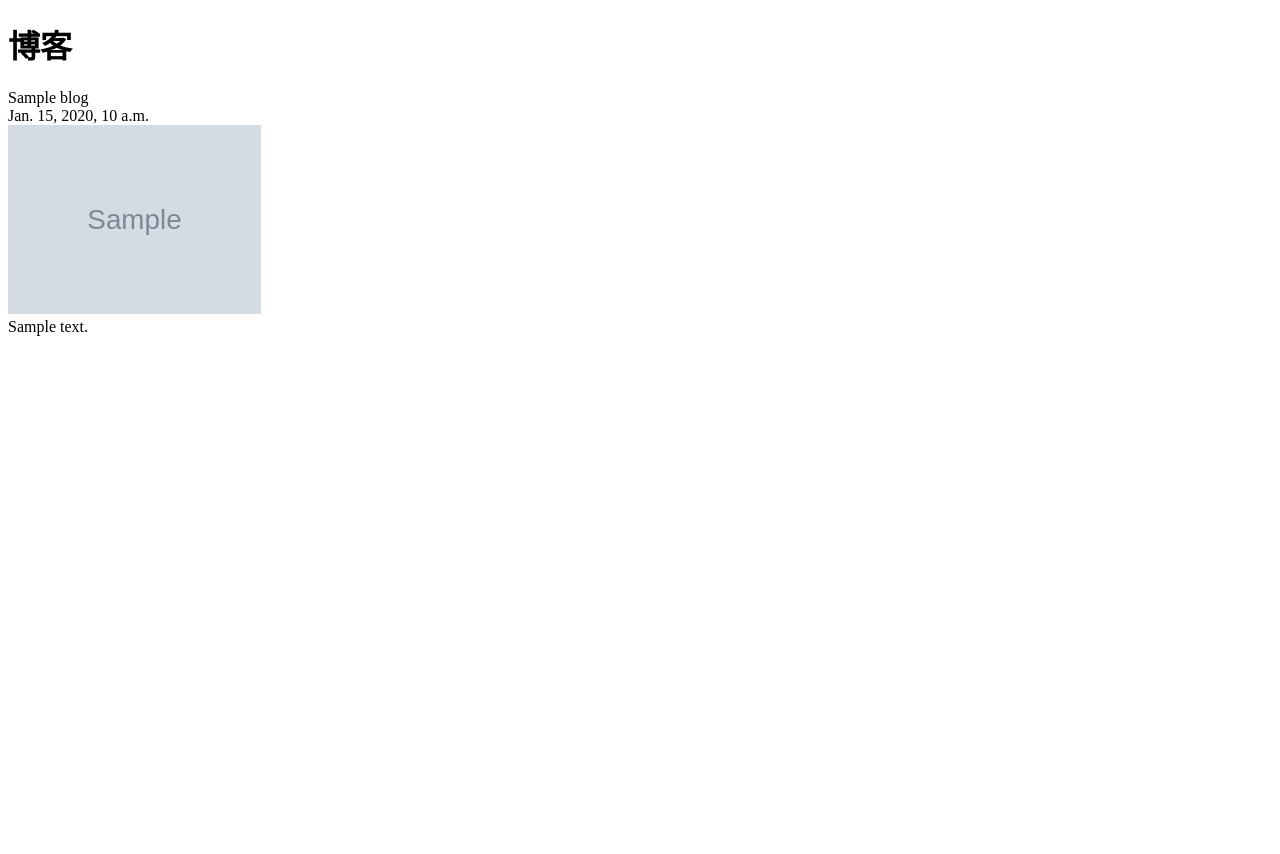
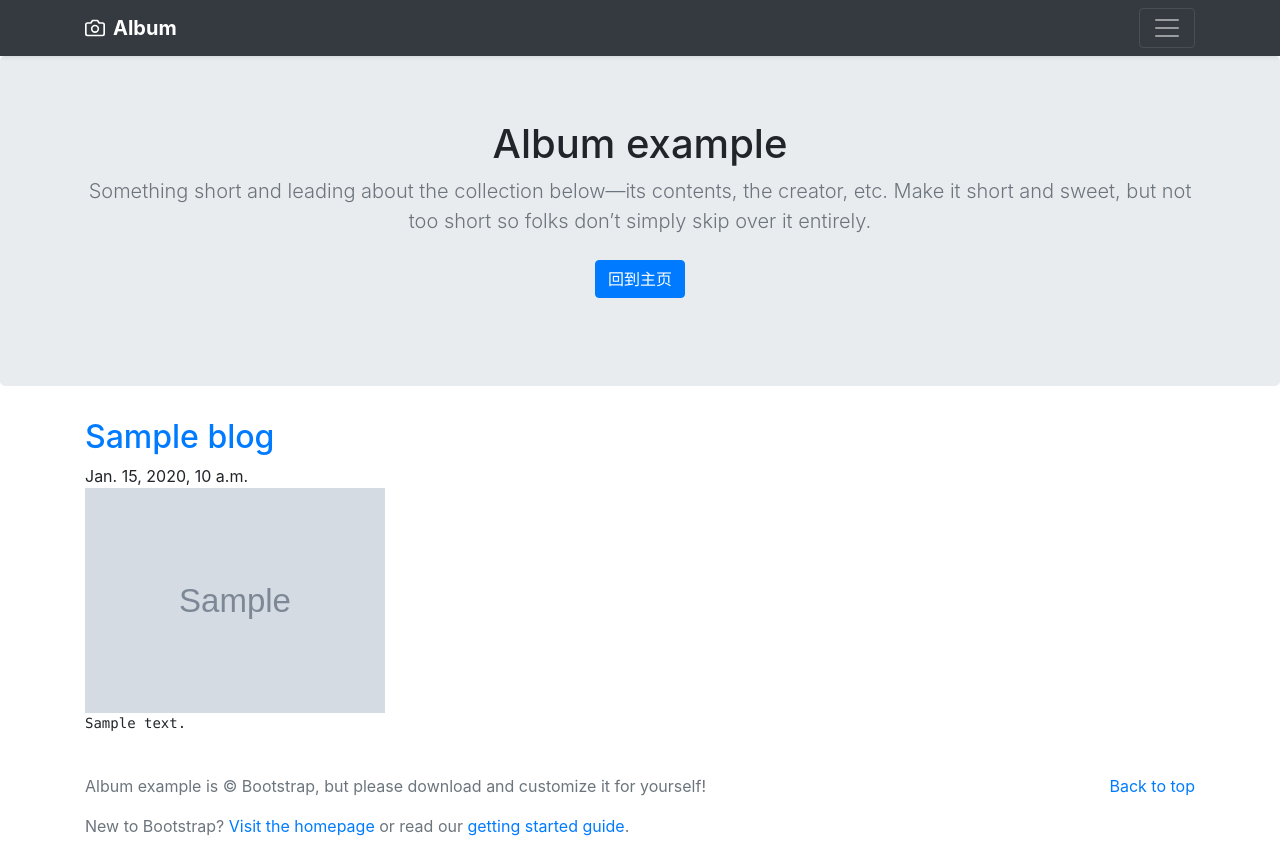
Before and after one commit to Andy-3501-2018/Web_developer, a Django app: template blog/templates/blog.html in a window 1280 px wide. Before the commit the page ends 336 px from the top, so only its background shows below. Run offline with Django 3.2, Linux system fonts and the light colour scheme; the template is opened without the code that fills it: most values are stand-ins (such as "Sample title", 1, 10 or a date in 2020); grey boxes marked "Sample" are stand-in pictures; some libraries are stand-ins or nearby versions.

Commit message:
美化界面

```diff
--- a/blog/templates/blog.html
+++ b/blog/templates/blog.html
@@ -1,23 +1,137 @@
+<!--<!DOCTYPE html>-->
+<!--<html lang="en">-->
+<!--<head>-->
+    <!--<meta charset="UTF-8">-->
+    <!--<title>博客</title>-->
+<!--</head>-->
+<!--<body>-->
+<!--<h1>博客</h1>-->
+<!--{% for blog in blogs.all %}-->
+
+<!--{{blog.title}}-->
+<!--<br>-->
+<!--{{blog.date}}-->
+<!--<br>-->
+<!--<img src="{{blog.image.url}}" width="20%">-->
+<!--<br>-->
+<!--{{blog.text}}-->
+<!--<br>-->
+<!--{% endfor %}-->
+
+
+<!--</body>-->
+<!--</html>-->
+
 <!DOCTYPE html>
+
+
 <html lang="en">
+    <style type="text/css">
+        pre{
+        white-space:pre-wrap;
+        word-wrap:break-word;
+        }
+
+    </style>
+
   <head>
-    <meta charset="UTF-8">
-    <title>博客</title>
+    <meta charset="utf-8">
+    <meta name="viewport" content="width=device-width, initial-scale=1, shrink-to-fit=no">
+    <meta name="description" content="">
+    <meta name="author" content="Mark Otto, Jacob Thornton, and Bootstrap contributors">
+    <meta name="generator" content="Jekyll v3.8.5">
+    <title>我的博客</title>
+
+    <!-- Bootstrap core CSS -->
+<link rel="stylesheet" href="https://stackpath.bootstrapcdn.com/bootstrap/4.2.1/css/bootstrap.min.css" integrity="sha384-GJzZqFGwb1QTTN6wy59ffF1BuGJpLSa9DkKMp0DgiMDm4iYMj70gZWKYbI706tWS" crossorigin="anonymous">
+
+
+    <style>
+      .bd-placeholder-img {
+        font-size: 1.125rem;
+        text-anchor: middle;
+      }
+
+      @media (min-width: 768px) {
+        .bd-placeholder-img-lg {
+          font-size: 3.5rem;
+        }
+      }
+    </style>
   </head>
   <body>
-<h1>博客</h1>
+    <header>
+  <div class="collapse bg-dark" id="navbarHeader">
+    <div class="container">
+      <div class="row">
+        <div class="col-sm-8 col-md-7 py-4">
+          <h4 class="text-white">About</h4>
+          <p class="text-muted">Add some information about the album below, the author, or any other background context. Make it a few sentences long so folks can pick up some informative tidbits. Then, link them off to some social networking sites or contact information.</p>
+        </div>
+        <div class="col-sm-4 offset-md-1 py-4">
+          <h4 class="text-white">Contact</h4>
+          <ul class="list-unstyled">
+            <li><a href="#" class="text-white">Follow on Twitter</a></li>
+            <li><a href="#" class="text-white">Like on Facebook</a></li>
+            <li><a href="#" class="text-white">Email me</a></li>
+          </ul>
+        </div>
+      </div>
+    </div>
+  </div>
+  <div class="navbar navbar-dark bg-dark shadow-sm">
+    <div class="container d-flex justify-content-between">
+      <a href="#" class="navbar-brand d-flex align-items-center">
+        <svg xmlns="http://www.w3.org/2000/svg" width="20" height="20" viewBox="0 0 24 24" fill="none" stroke="currentColor" stroke-width="2" stroke-linecap="round" stroke-linejoin="round" class="mr-2" focusable="false" aria-hidden="true"><path d="M23 19a2 2 0 0 1-2 2H3a2 2 0 0 1-2-2V8a2 2 0 0 1 2-2h4l2-3h6l2 3h4a2 2 0 0 1 2 2z"></path><circle cx="12" cy="13" r="4"></circle></svg>
+        <strong>Album</strong>
+      </a>
+      <button class="navbar-toggler" type="button" data-toggle="collapse" data-target="#navbarHeader" aria-controls="navbarHeader" aria-expanded="false" aria-label="Toggle navigation">
+        <span class="navbar-toggler-icon"></span>
+      </button>
+    </div>
+  </div>
+</header>
+
+<main role="main">
+
+  <section class="jumbotron text-center">
+    <div class="container">
+      <h1 class="jumbotron-heading">Album example</h1>
+      <p class="lead text-muted">Something short and leading about the collection below—its contents, the creator, etc. Make it short and sweet, but not too short so folks don’t simply skip over it entirely.</p>
+      <p>
+        <a href=".." class="btn btn-primary my-2">回到主页</a>
+        <!--<a href="#" class="btn btn-secondary my-2">Secondary action</a>-->
+      </p>
+    </div>
+  </section>
+
+    <div class="container">
         {% for blog in blogs.all %}
 
-{{blog.title}}
-<br>
+        <h2><a href="">{{blog.title}}</a></h2>
         {{blog.date}}
         <br>
-<img src="{{blog.image.url}}" width="20%">
+        <img src="{{blog.image.url}}" width=300>
         <br>
-{{blog.text}}
+        <pre style="width:750px;">{{blog.short_text}}</pre>
         <br>
         {% endfor %}
 
 
+    </div>
+</main>
+
+<footer class="text-muted">
+  <div class="container">
+    <p class="float-right">
+      <a href="#">Back to top</a>
+    </p>
+    <p>Album example is &copy; Bootstrap, but please download and customize it for yourself!</p>
+    <p>New to Bootstrap? <a href="https://getbootstrap.com">Visit the homepage</a> or read our <a href="/docs/4.2/getting-started/introduction/">getting started guide</a>.</p>
+  </div>
+</footer>
+    <script src="https://code.jquery.com/jquery-3.3.1.slim.min.js" integrity="sha384-q8i/X+965DzO0rT7abK41JStQIAqVgRVzpbzo5smXKp4YfRvH+8abtTE1Pi6jizo" crossorigin="anonymous"></script>
+    <script src="https://cdnjs.cloudflare.com/ajax/libs/popper.js/1.14.6/umd/popper.min.js" integrity="sha384-wHAiFfRlMFy6i5SRaxvfOCifBUQy1xHdJ/yoi7FRNXMRBu5WHdZYu1hA6ZOblgut" crossorigin="anonymous"></script>
+<script src="https://stackpath.bootstrapcdn.com/bootstrap/4.2.1/js/bootstrap.min.js" integrity="sha384-B0UglyR+jN6CkvvICOB2joaf5I4l3gm9GU6Hc1og6Ls7i6U/mkkaduKaBhlAXv9k" crossorigin="anonymous"></script>
 </body>
 </html>
```
Lines whose indentation alone changed are shown as unchanged.
